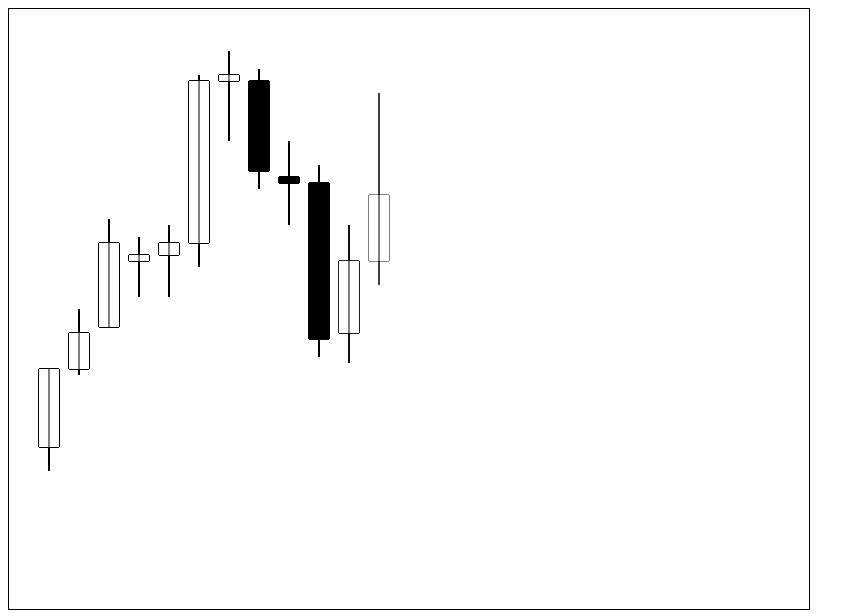
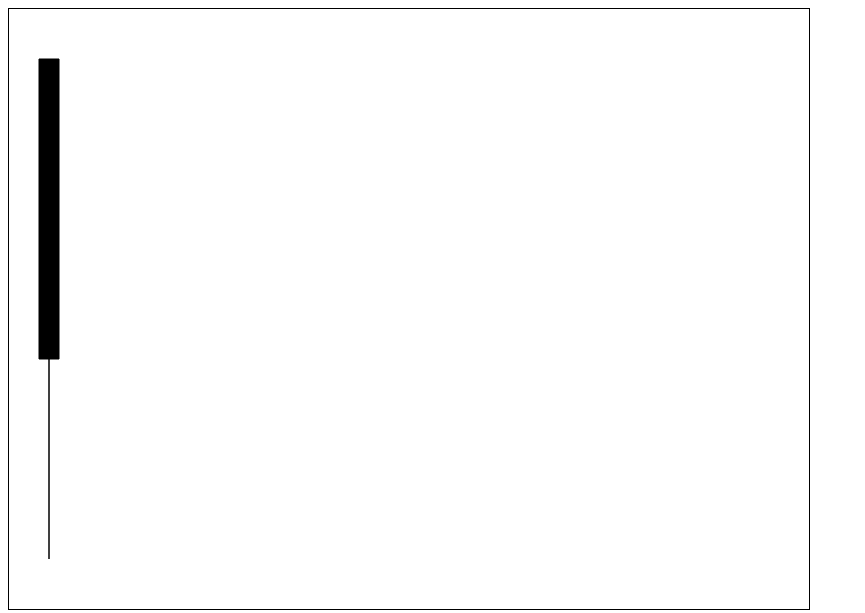
Before and after one commit to zjpiraman2018/CandleStickChartCanvas, a plain HTML site: page index.html in a window 1280 px wide. Shown: the whole page, without its empty margins (0-865 px from the left). Drawn offline with Linux system fonts and the light colour scheme.

Commit message:
Update index.html

```diff
--- a/index.html
+++ b/index.html
@@ -17,7 +17,9 @@ border: 1px solid #000;
      //context.globalCompositeOperation = "lighter";
         context.globalCompositeOperation='destination-over';
       var canvasMaxY = canvas.height;
-
+      var canvasPaddingTop = 50;
+      var canvasPaddingBottom = 50;
+	  var canvasMaxYWithPadding = canvas.height - (canvasPaddingTop + canvasPaddingBottom);
 
        var arrayOfObjects = [
 
@@ -57,11 +59,14 @@ border: 1px solid #000;
         setTimeout(function() {
           //=========================================
           var object = arrayOfObjects[i-1];
-          candleOpen =  object['candleOpen'] - candleMin;
+          //candleOpen =  object['candleOpen'] - candleMin;
+          candleOpen =  15;
           candleClose =  object['candleClose']- candleMin;
 
           candleHigh =  object['candleHigh']- candleMin;
-          candleLow =  object['candleLow']- candleMin;
+          //candleLow =  object['candleLow']- candleMin;
+	      candleLow =  0;
+
 
           recHeight = 0;
           lineTopPoint = 0;
@@ -72,22 +77,22 @@ border: 1px solid #000;
           //y = 20 *  Math.floor(Math.random() * 11);
 
 
-          lineTopPoint = canvasMaxY - ((candleHigh/candleMax).toFixed(2) * canvasMaxY);
-          lineBottomPoint = canvasMaxY - ((candleLow/candleMax).toFixed(2) * canvasMaxY);
+          lineTopPoint = canvasMaxYWithPadding - ((candleHigh/candleMax).toFixed(2) * canvasMaxYWithPadding);
+          lineBottomPoint = canvasMaxYWithPadding - ((candleLow/candleMax).toFixed(2) * canvasMaxYWithPadding);
 
           //Draw Line
-          context.moveTo(x + 10, lineBottomPoint); //BOTTOM
-          context.lineTo(x + 10, lineTopPoint); //TOP
+          context.moveTo(x + 10, lineBottomPoint + canvasPaddingTop); //BOTTOM
+          context.lineTo(x + 10, lineTopPoint+ canvasPaddingTop); //TOP
           context.stroke();
 
 
           if(candleClose > candleOpen)
           {
-             y = canvasMaxY - ((candleOpen/candleMax).toFixed(2) * canvasMaxY);
-             recHeight = (canvasMaxY - ((candleClose/candleMax).toFixed(2) * canvasMaxY)) - y;
+             y = canvasMaxYWithPadding - ((candleOpen/candleMax).toFixed(2) * canvasMaxYWithPadding);
+             recHeight = (canvasMaxYWithPadding - ((candleClose/candleMax).toFixed(2) * canvasMaxYWithPadding)) - y;
 
              //Draw rectangle
-             context.rect(x, y, 20, recHeight);
+             context.rect(x, y + canvasPaddingTop, 20, recHeight);
              context.fillStyle = "white";
              context.fill();
              context.lineWidth = 1;
@@ -96,11 +101,11 @@ border: 1px solid #000;
            }
            else
            {
-             y = canvasMaxY - ((candleClose/candleMax).toFixed(2) * canvasMaxY);
-             recHeight = (canvasMaxY - ((candleOpen/candleMax).toFixed(2) * canvasMaxY)) - y;
+             y = canvasMaxYWithPadding - ((candleClose/candleMax).toFixed(2) * canvasMaxYWithPadding);
+             recHeight = (canvasMaxYWithPadding - ((candleOpen/candleMax).toFixed(2) * canvasMaxYWithPadding)) - y;
 
              //Draw rectangle
-             context.rect(x, y, 20, recHeight);
+             context.rect(x, y+ canvasPaddingTop, 20, recHeight);
              context.fillStyle = "black";
              context.fill();
              context.lineWidth = 1;
@@ -112,9 +117,17 @@ border: 1px solid #000;
 
 
           i++;
+
+          /*
           if (i < arrayOfObjects.length + 1) {
             myLoop();
           }
+          */
+
+          if (i < 1) {
+            myLoop();
+          }
+
         }, 400)
       }
 
```
